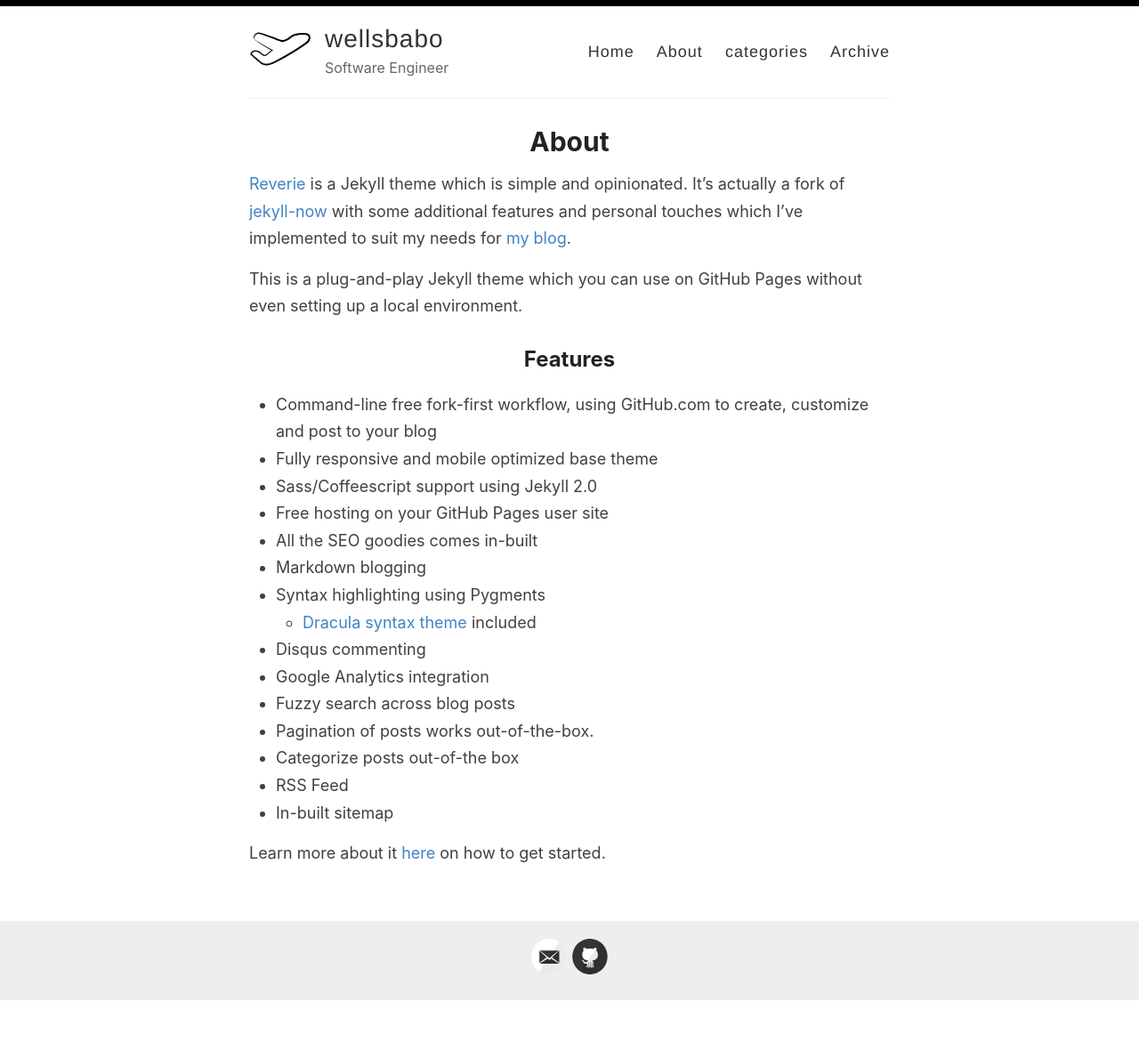
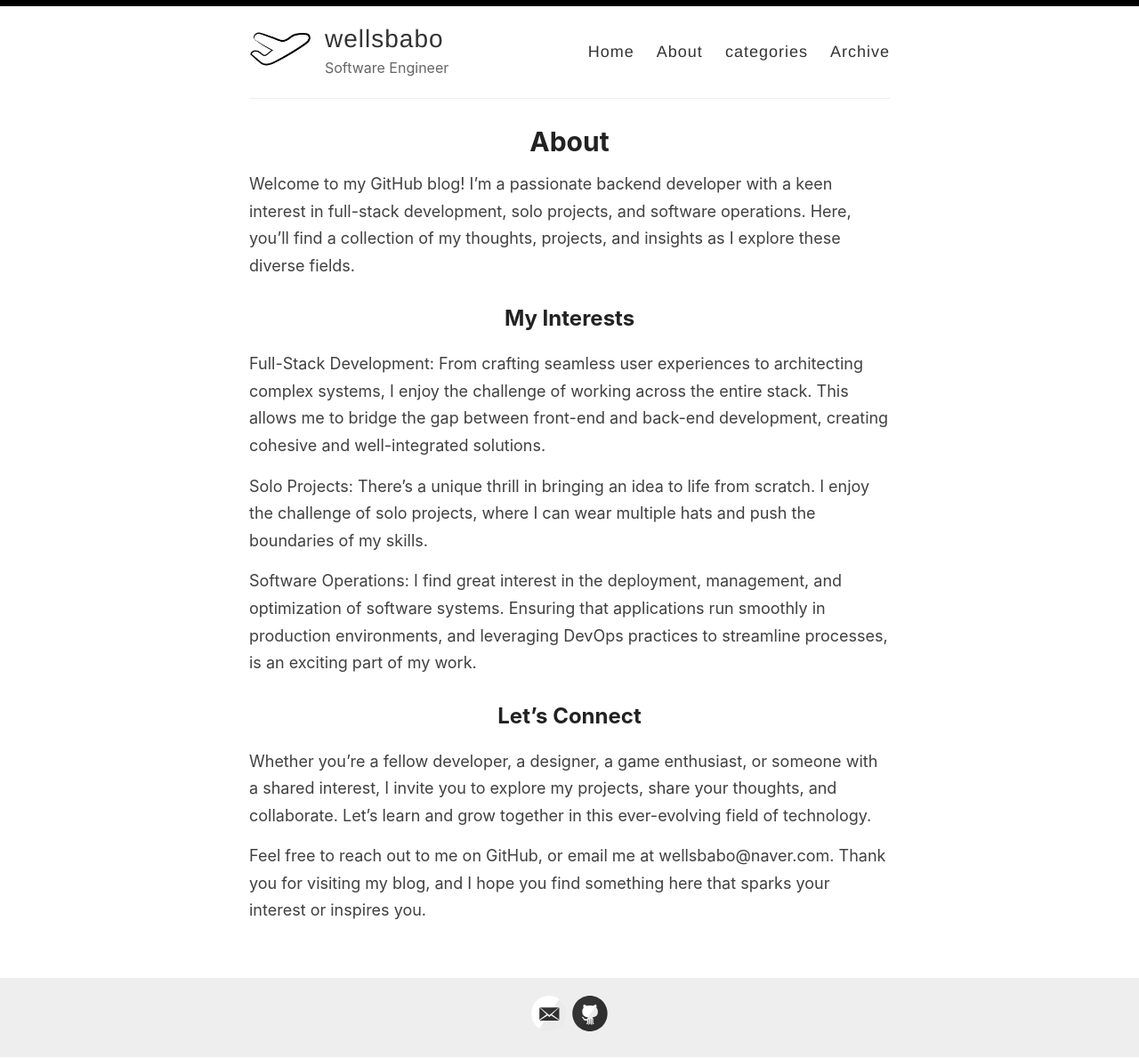
Before and after one commit to wellsbabo/wellsbabo.github.io, a Jekyll site: the page built from _pages/about.md, in a window 1280 px wide. Shown: the whole page at 89% size. Built offline with Jekyll 4.4.1, drawn with Linux system fonts in a browser that asks for light colours; before the commit the page ends 1124 px from its top, so only the background shows below that.

Commit message:
about 수정

```diff
--- a/_pages/about.md
+++ b/_pages/about.md
@@ -4,7 +4,24 @@
 permalink: /about/
 ---
 
-[Reverie](https://github.com/amitmerchant1990/reverie) is a Jekyll theme which is simple and opinionated. It's actually a fork of [jekyll-now](https://github.com/barryclark/jekyll-now) with some additional features and personal touches which I've implemented to suit my needs for [my blog](https://www.amitmerchant.com).
+Welcome to my GitHub blog! I'm a passionate backend developer with a keen interest in full-stack development, solo projects, and software operations. Here, you'll find a collection of my thoughts, projects, and insights as I explore these diverse fields.
+
+## My Interests
+
+Full-Stack Development: From crafting seamless user experiences to architecting complex systems, I enjoy the challenge of working across the entire stack. This allows me to bridge the gap between front-end and back-end development, creating cohesive and well-integrated solutions.
+
+Solo Projects: There’s a unique thrill in bringing an idea to life from scratch. I enjoy the challenge of solo projects, where I can wear multiple hats and push the boundaries of my skills.
+
+Software Operations: I find great interest in the deployment, management, and optimization of software systems. Ensuring that applications run smoothly in production environments, and leveraging DevOps practices to streamline processes, is an exciting part of my work.
+
+
+## Let's Connect
+
+Whether you're a fellow developer, a designer, a game enthusiast, or someone with a shared interest, I invite you to explore my projects, share your thoughts, and collaborate. Let's learn and grow together in this ever-evolving field of technology.
+
+Feel free to reach out to me on GitHub, or email me at wellsbabo@naver.com. Thank you for visiting my blog, and I hope you find something here that sparks your interest or inspires you.
+
+<!-- [Reverie](https://github.com/amitmerchant1990/reverie) is a Jekyll theme which is simple and opinionated. It's actually a fork of [jekyll-now](https://github.com/barryclark/jekyll-now) with some additional features and personal touches which I've implemented to suit my needs for [my blog](https://www.amitmerchant.com).
 
 This is a plug-and-play Jekyll theme which you can use on GitHub Pages without even setting up a local environment.
 
@@ -26,4 +43,4 @@
 - RSS Feed
 - In-built sitemap
 
-Learn more about it [here](https://github.com/amitmerchant1990/reverie) on how to get started.
+Learn more about it [here](https://github.com/amitmerchant1990/reverie) on how to get started. -->
```
